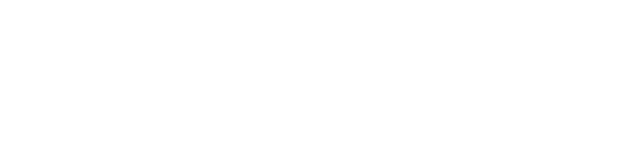
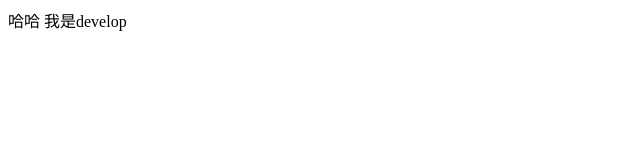
Before and after one commit to arunningwang/git, a plain HTML site: page index.html in a window 1280 px wide. Shown: the whole page, without its empty margins (0-640 px from the left). Drawn offline with Linux system fonts and the light colour scheme.

Commit message:
我是develop

```diff
--- a/index.html
+++ b/index.html
@@ -4,5 +4,6 @@
         <meta charset="utf-8">
     </head>
     <body>
+    哈哈  我是develop
     </body>
 </html>
```
